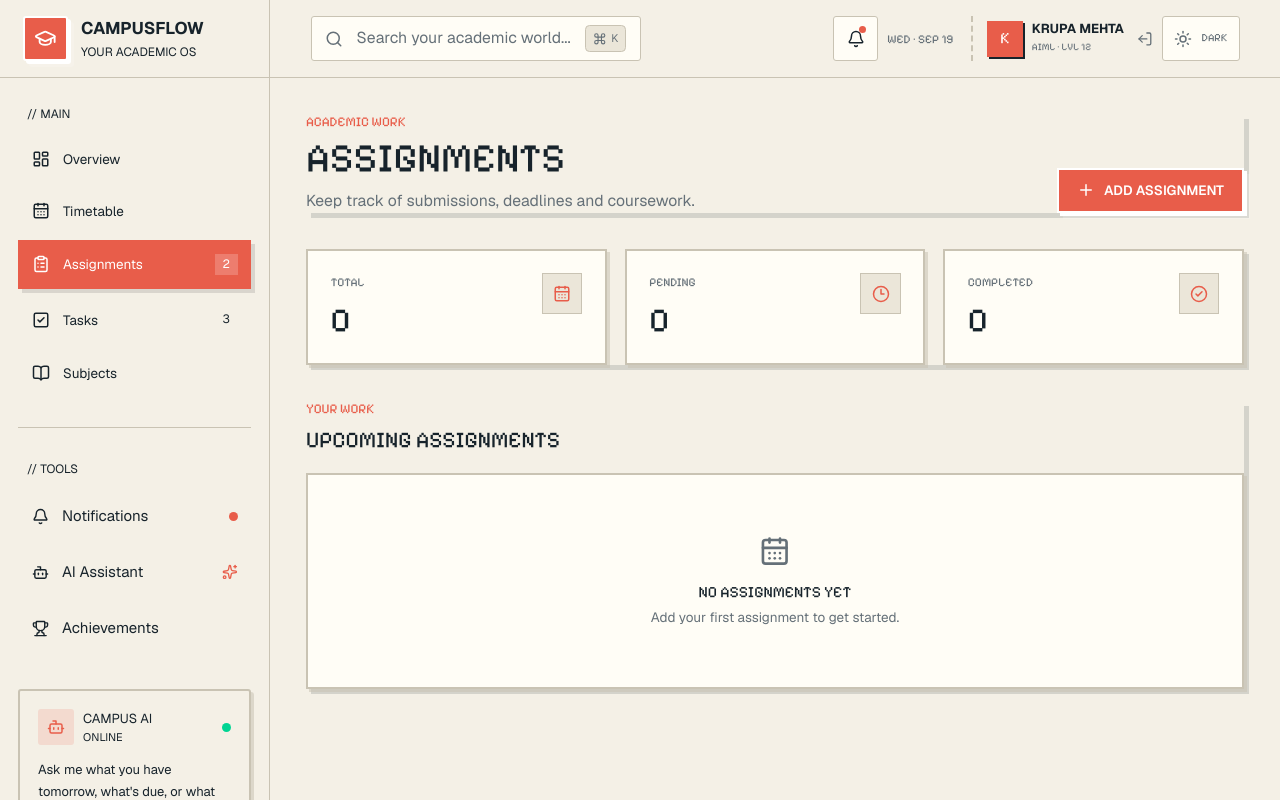
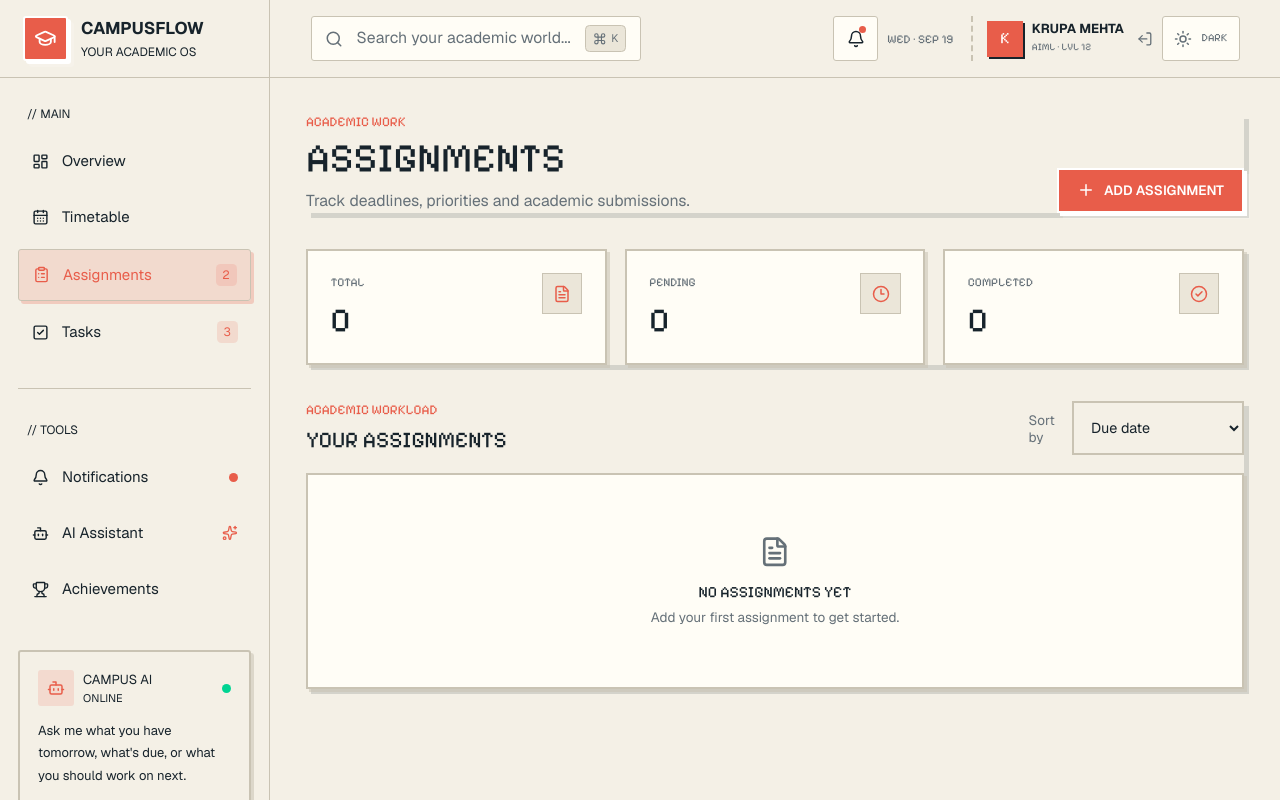
Before and after one commit to krupam26/CampusFlow, a Next.js app: page /assignments in a window 1280 px wide. Shown: the top 800 px of the page. Built offline with nearby package versions, Linux system fonts and the light colour scheme.

Commit message:
Auto-sync CampusFlow files

```diff
--- a/src/app/assignments/page.tsx
+++ b/src/app/assignments/page.tsx
@@ -1,10 +1,10 @@
 "use client";
 
+import { useState } from "react";
 import {
-  CalendarDays,
   CheckCircle2,
   Clock3,
-  Pencil,
+  FileText,
   Trash2,
 } from "lucide-react";
 
@@ -13,7 +13,16 @@ import { AddAssignmentDialog } from "@/components/assignments/add-assignment-dia
 import { useCampusFlowStore } from "@/stores/campusflow-store";
 import type { Assignment } from "@/types/campusflow";
 
+type AssignmentSort =
+  | "dueDate"
+  | "priority"
+  | "status"
+  | "title";
+
 export default function AssignmentsPage() {
+  const [sortBy, setSortBy] =
+    useState<AssignmentSort>("dueDate");
+
   const assignments = useCampusFlowStore(
     (state) => state.assignments
   );
@@ -22,19 +31,42 @@ export default function AssignmentsPage() {
     (state) => state.deleteAssignment
   );
 
-  const sortedAssignments = [...assignments].sort(
-    (a, b) =>
+  const toggleAssignment = useCampusFlowStore(
+    (state) => state.toggleAssignment
+  );
+
+  const completed = assignments.filter(
+    (assignment) => assignment.status === "Completed"
+  ).length;
+
+  const pending = assignments.filter(
+    (assignment) => assignment.status !== "Completed"
+  ).length;
+
+  const sortedAssignments = [...assignments].sort((a, b) => {
+    if (sortBy === "title") {
+      return a.title.localeCompare(b.title);
+    }
+
+    if (sortBy === "priority") {
+      const priorityRank = { High: 0, Medium: 1, Low: 2 };
+      return priorityRank[a.priority] - priorityRank[b.priority];
+    }
+
+    if (sortBy === "status") {
+      const statusRank = {
+        Pending: 0,
+        "In Progress": 1,
+        Completed: 2,
+      };
+      return statusRank[a.status] - statusRank[b.status];
+    }
+
+    return (
       new Date(a.dueDate).getTime() -
       new Date(b.dueDate).getTime()
     );
-
-  const pending = assignments.filter(
-    (item) => item.status !== "Completed"
-  ).length;
-
-  const completed = assignments.filter(
-    (item) => item.status === "Completed"
-  ).length;
+  });
 
   return (
     <AppShell>
@@ -53,7 +85,7 @@ export default function AssignmentsPage() {
               </h1>
 
               <p className="mt-2 max-w-2xl text-sm text-muted-foreground">
-                Keep track of submissions, deadlines and coursework.
+                Track deadlines, priorities and academic submissions.
               </p>
             </div>
 
@@ -65,7 +97,7 @@ export default function AssignmentsPage() {
             <SummaryCard
               label="TOTAL"
               value={assignments.length}
-              icon={CalendarDays}
+              icon={FileText}
             />
 
             <SummaryCard
@@ -81,21 +113,41 @@ export default function AssignmentsPage() {
             />
           </section>
 
-          {/* LIST */}
+          {/* ASSIGNMENT LIST */}
           <section>
-            <div className="mb-4">
+            <div className="mb-4 flex flex-col gap-3 sm:flex-row sm:items-end sm:justify-between">
+              <div>
                 <p className="pixel text-xs text-primary">
-                YOUR WORK
+                  ACADEMIC WORKLOAD
                 </p>
 
                 <h2 className="pixel-heading mt-1 text-xl">
-                UPCOMING ASSIGNMENTS
+                  YOUR ASSIGNMENTS
                 </h2>
+              </div>
+
+              <label className="flex items-center gap-2 text-xs text-muted-foreground">
+                <span>Sort by</span>
+                <select
+                  value={sortBy}
+                  onChange={(event) =>
+                    setSortBy(
+                      event.target.value as AssignmentSort
+                    )
+                  }
+                  className="form-input h-12 w-auto min-w-36 py-1 text-xs"
+                >
+                  <option value="dueDate">Due date</option>
+                  <option value="priority">Priority</option>
+                  <option value="status">Status</option>
+                  <option value="title">Title</option>
+                </select>
+              </label>
             </div>
 
             {sortedAssignments.length === 0 ? (
               <div className="pixel-border-subtle flex min-h-48 flex-col items-center justify-center bg-card text-center">
-                <CalendarDays className="mb-3 h-7 w-7 text-muted-foreground" />
+                <FileText className="mb-3 h-7 w-7 text-muted-foreground" />
 
                 <p className="pixel text-sm">
                   NO ASSIGNMENTS YET
@@ -111,6 +163,9 @@ export default function AssignmentsPage() {
                   <AssignmentCard
                     key={assignment.id}
                     assignment={assignment}
+                    onToggle={() =>
+                      toggleAssignment(assignment.id)
+                    }
                     onDelete={() =>
                       deleteAssignment(assignment.id)
                     }
@@ -157,38 +212,88 @@ function SummaryCard({
 
 function AssignmentCard({
   assignment,
+  onToggle,
   onDelete,
 }: {
   assignment: Assignment;
+  onToggle: () => void;
   onDelete: () => void;
 }) {
+  const status = assignment.status ?? "Pending";
+  const isCompleted =
+    assignment.completed ?? status === "Completed";
+
+  const statusClass =
+    status === "Completed"
+      ? "assignment-status-completed"
+      : status === "In Progress"
+        ? "assignment-status-progress"
+        : "assignment-status-pending";
+
   const priorityClass =
     assignment.priority === "High"
-      ? "border-destructive/30 bg-destructive/10 text-destructive"
+      ? "assignment-priority-high"
       : assignment.priority === "Medium"
-        ? "border-warning/30 bg-warning/10 text-warning"
-        : "border-success/30 bg-success/10 text-success";
+        ? "assignment-priority-medium"
+        : "assignment-priority-low";
+
+  const statusStyle =
+    status === "Completed"
+      ? { backgroundColor: "#dcfce7", color: "#166534" }
+      : status === "In Progress"
+        ? { backgroundColor: "#e0f2fe", color: "#075985" }
+        : { backgroundColor: "#fef3c7", color: "#92400e" };
+
+  const priorityStyle =
+    assignment.priority === "High"
+      ? { backgroundColor: "#fee2e2", color: "#991b1b" }
+      : assignment.priority === "Medium"
+        ? { backgroundColor: "#fef3c7", color: "#92400e" }
+        : { backgroundColor: "#e0f2fe", color: "#075985" };
 
   return (
-    <div className="pixel-border-subtle bg-card p-5">
-      <div className="flex flex-col gap-4 md:flex-row md:items-center md:justify-between">
+    <div
+      className={`pixel-border-subtle bg-card p-5 transition-all ${
+        isCompleted ? "opacity-60" : ""
+      }`}
+    >
+      <div className="flex flex-col gap-4 md:flex-row md:items-center">
 
-        <div className="min-w-0">
+        {/* CHECK */}
+        <button
+          type="button"
+          onClick={onToggle}
+          className="shrink-0 self-start text-primary transition-transform hover:scale-110 md:self-center"
+          aria-label={
+            isCompleted
+              ? "Mark assignment incomplete"
+              : "Mark assignment complete"
+          }
+        >
+          {isCompleted ? (
+            <CheckCircle2 className="h-6 w-6" />
+          ) : (
+            <span className="block h-6 w-6 rounded-full border-2 border-current" />
+          )}
+        </button>
+
+        {/* CONTENT */}
+        <div className="min-w-0 flex-1">
           <div className="flex flex-wrap items-center gap-2">
-            <span className="pixel text-[10px] text-primary">
-              {assignment.code || "ACADEMIC"}
-            </span>
-
-            <span
-              className={`border px-2 py-0.5 text-[10px] ${priorityClass}`}
+            <h3
+              className={`pixel text-sm ${
+                isCompleted ? "line-through" : ""
+              }`}
             >
-              {assignment.priority.toUpperCase()} PRIORITY
-            </span>
-          </div>
-
-          <h3 className="pixel mt-2 text-base">
               {assignment.title}
             </h3>
+
+            {assignment.code && (
+              <span className="border border-border bg-muted px-2 py-0.5 text-[10px] text-muted-foreground">
+                {assignment.code}
+              </span>
+            )}
+          </div>
 
           <p className="mt-1 text-xs text-muted-foreground">
             {assignment.subject}
@@ -199,41 +304,42 @@ function AssignmentCard({
               {assignment.description}
             </p>
           )}
+
+          <div className="mt-3 flex flex-wrap items-center gap-2">
+            <span
+              className={`border px-2 py-0.5 text-[10px] ${statusClass}`}
+              style={statusStyle}
+            >
+              {status.toUpperCase()}
+            </span>
+
+            <span
+              className={`px-2 py-0.5 text-[10px] ${priorityClass}`}
+              style={priorityStyle}
+            >
+              {assignment.priority.toUpperCase()} PRIORITY
+            </span>
+
+            <span className="border border-border bg-muted px-2 py-0.5 text-[10px] text-muted-foreground">
+              DUE {assignment.dueDate}
+            </span>
+          </div>
         </div>
 
-        <div className="flex flex-wrap items-center gap-3">
-          <div>
-            <p className="pixel text-[10px] text-muted-foreground">
-              DUE
-            </p>
-
-            <p className="mt-1 flex items-center gap-1.5 text-sm">
-              <CalendarDays className="h-3.5 w-3.5 text-primary" />
-              {assignment.dueDate}
-            </p>
-          </div>
-
-          <span className="border border-border bg-muted px-3 py-1.5 text-[10px]">
-            {assignment.status.toUpperCase()}
-          </span>
-
+        {/* ACTIONS */}
+        <div className="flex shrink-0 gap-2">
           <AddAssignmentDialog
             assignment={assignment}
-            trigger={
-              <>
-                <Pencil className="h-3.5 w-3.5" />
-                EDIT
-              </>
-            }
+            trigger={<span>EDIT</span>}
           />
 
           <button
             type="button"
             onClick={onDelete}
-            className="pixel-border-subtle flex h-9 items-center gap-2 bg-destructive/10 px-3 text-xs text-destructive transition-all hover:-translate-y-0.5 hover:bg-destructive/20"
+            className="pixel-border-subtle flex h-9 w-9 items-center justify-center bg-destructive/10 text-destructive transition-all hover:-translate-y-0.5 hover:bg-destructive/20"
+            aria-label="Delete assignment"
           >
             <Trash2 className="h-3.5 w-3.5" />
-            DELETE
           </button>
         </div>
       </div>
--- a/src/components/layout/sidebar.tsx
+++ b/src/components/layout/sidebar.tsx
@@ -3,7 +3,6 @@ import Link from "next/link";
 import { usePathname } from "next/navigation";
 import {
   Bell,
-  BookOpen,
   Bot,
   CalendarDays,
   CheckSquare2,
@@ -45,11 +44,6 @@ const mainNav = [
     href: "/tasks",
     icon: CheckSquare2,
     count: 3,
-  },
-  {
-    name: "Subjects",
-    href: "/subjects",
-    icon: BookOpen,
   },
 ];
 
@@ -114,26 +108,29 @@ export function Sidebar({
                 key={item.name}
                 href={item.href}
                 onClick={onClose}
-      className={`group flex w-full items-center gap-3 px-3 py-3 text-sm transition-all ${
+                className={[
+                  "group flex w-full items-center gap-3 rounded-lg px-3 py-3",
+                  "text-[13px] transition-all",
                   isActive
-          ? "bg-primary text-primary-foreground pixel-shadow"
-          : "text-sidebar-foreground hover:bg-sidebar-accent hover:text-sidebar-accent-foreground"
-      }`}
+                    ? "border border-primary/40 bg-primary/15 text-primary shadow-[3px_3px_0_rgba(232,93,74,0.25)]"
+                    : "text-sidebar-muted hover:bg-primary/10 hover:text-primary",
+                ].join(" ")}
               >
-      <Icon className="h-4 w-4 shrink-0" />
+                <Icon
+                  className={[
+                    "h-[17px] w-[17px]",
+                    isActive
+                      ? "text-primary"
+                      : "text-sidebar-muted",
+                  ].join(" ")}
+                />
 
-      <span className="text-xs">
+                <span className="flex-1 text-left">
                   {item.name}
                 </span>
 
                 {item.count !== undefined && (
-        <span
-          className={`ml-auto min-w-5 px-1.5 py-0.5 text-center text-[10px] ${
-            isActive
-              ? "bg-primary-foreground/20 text-primary-foreground"
-              : "bg-sidebar-accent text-sidebar-foreground"
-          }`}
-        >
+                  <span className="rounded bg-primary/15 px-1.5 py-0.5 text-[10px] text-primary">
                     {item.count}
                   </span>
                 )}
--- a/src/types/campusflow.ts
+++ b/src/types/campusflow.ts
@@ -70,5 +70,6 @@ export interface Assignment {
   dueDate: string;
   status: AssignmentStatus;
   priority: AssignmentPriority;
+  completed?: boolean;
   description?: string;
 }
```
Also changed, not shown: src/app/globals.css (+46 -0 lines), src/app/tasks/page.tsx (+7 -7 lines). Lines whose indentation alone changed are shown as unchanged.
